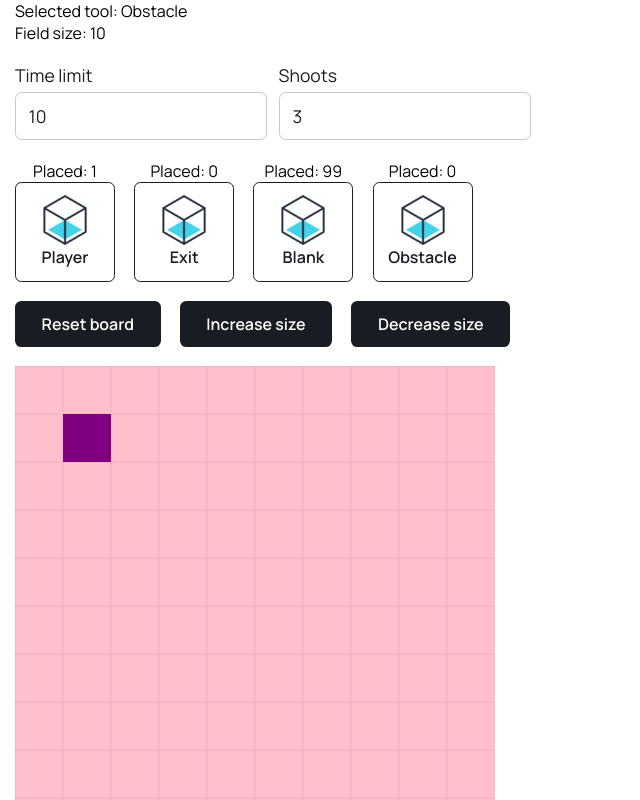
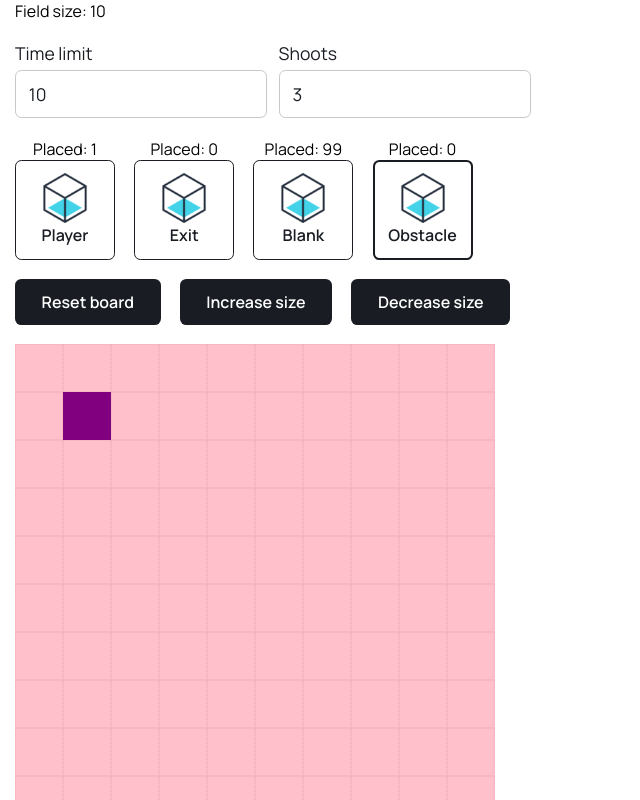
Before and after one commit to xfontr/getting-out, a React (Create React App) app: page / in a window 1280 px wide. Shown: the top 800 px of the page, without its empty margins (0-640 px from the left). Built offline with nearby package versions, Linux system fonts and the light colour scheme.

Commit message:
Displays selected tool by updating the button style

```diff
--- a/src/components/Button/Button.styled.ts
+++ b/src/components/Button/Button.styled.ts
@@ -45,6 +45,10 @@ const ButtonStyled = styled.button`
       justify-content: center;
       align-items: center;
     }
+
+    &--active {
+      border-width: 2px;
+    }
   }
 `;
 
--- a/src/components/Button/Button.tsx
+++ b/src/components/Button/Button.tsx
@@ -3,6 +3,7 @@ import ButtonStyled from "./Button.styled";
 
 interface ButtonProps<T> extends ButtonHTMLAttributes<T> {
   children: ReactNode;
+  isActive?: boolean;
 }
 
 const Button = <T extends HTMLButtonElement>({
@@ -14,9 +15,15 @@ const Button = <T extends HTMLButtonElement>({
 
 export const ToolButton = <T extends HTMLButtonElement>({
   children,
+  isActive,
   ...rest
 }: ButtonProps<T>): JSX.Element => (
-  <Button className="button--tool button--outline" {...rest}>
+  <Button
+    className={`button--tool button--outline ${
+      isActive ? "button--active" : ""
+    }`}
+    {...rest}
+  >
     {children}
   </Button>
 );
--- a/src/components/EditTools/EditTools.tsx
+++ b/src/components/EditTools/EditTools.tsx
@@ -27,7 +27,12 @@ const EditTools = ({
       {Object.entries(cells).map(([cell, amount]) => (
         <div className="tools__group">
           <span>Placed: {amount}</span>
-          <ToolButton onClick={handleClick} id={cell} key={`tool-${cell}`}>
+          <ToolButton
+            onClick={handleClick}
+            id={cell}
+            isActive={editTool === cell}
+            key={`tool-${cell}`}
+          >
             <img src="/img/cube.png" alt="Cube" height={50} width={50} />
             {`${initialToCaps(cell)}`}
           </ToolButton>
--- a/src/components/FieldEditor/FieldEditor.tsx
+++ b/src/components/FieldEditor/FieldEditor.tsx
@@ -6,7 +6,6 @@ import fieldEditorUtils from "../../utils/fieldEditorUtils/fieldEditorUtils";
 import { useEffect } from "react";
 import boards from "../../data/boards";
 import UserBoard from "../../types/UserBoard";
-import initialToCaps from "../../utils/initialToCaps/initialToCaps";
 import Button from "../Button/Button";
 import FieldEditorStyled from "./FieldEditor.styled";
 import Form from "../Form/Form";
@@ -42,10 +41,7 @@ const FieldEditor = (props: FieldProps): JSX.Element => {
 
   return (
     <FieldEditorStyled>
-      <ul>
-        <li>Selected tool: {initialToCaps(editTool)}</li>
-        <li>Field size: {fieldSize}</li>
-      </ul>
+      <span>Field size: {fieldSize}</span>
 
       <Form inputProps={inputProps} schema={editFieldForm} values={values} />
 
```
Also changed, not shown: 2 other files (tests, documents, lock files or other folders).
